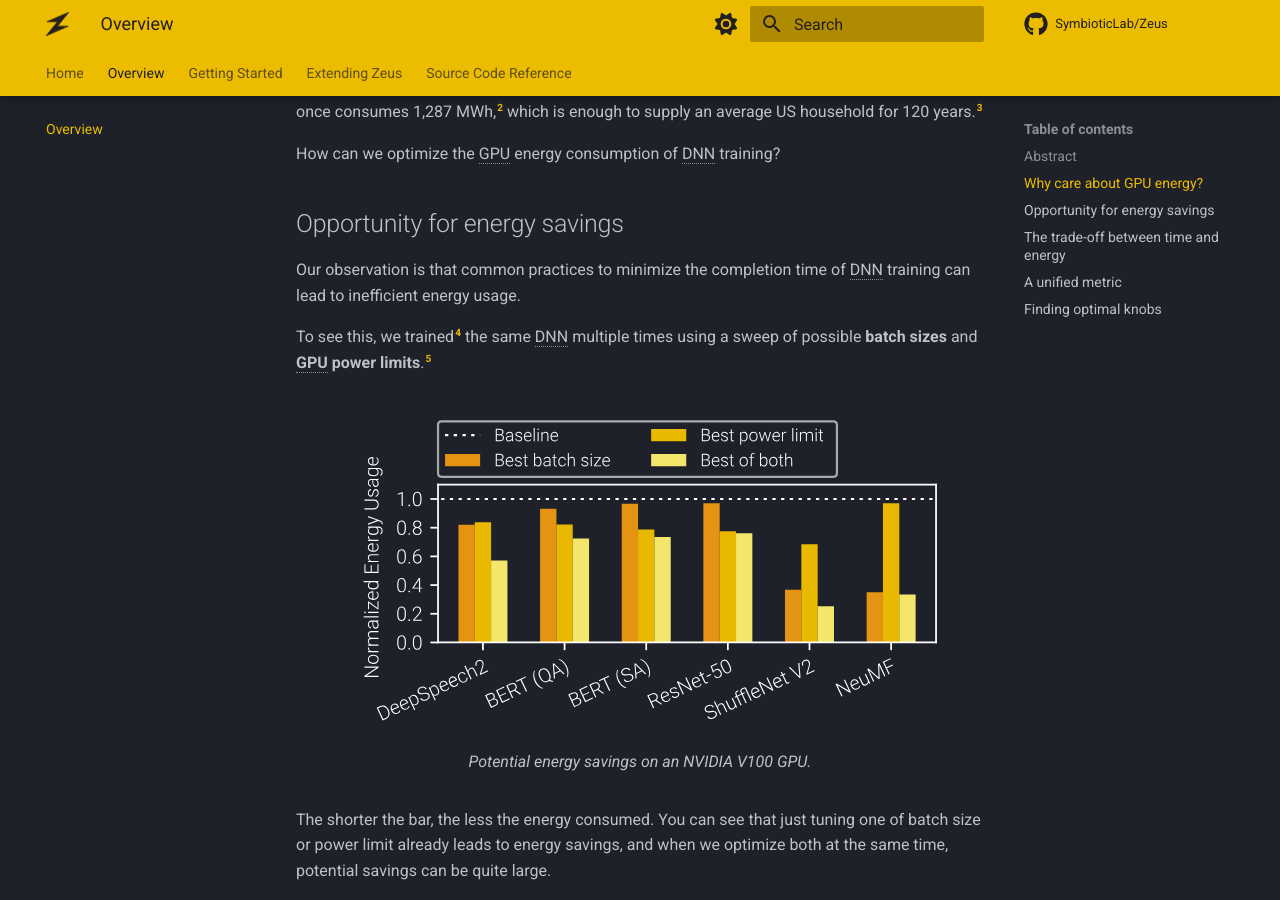
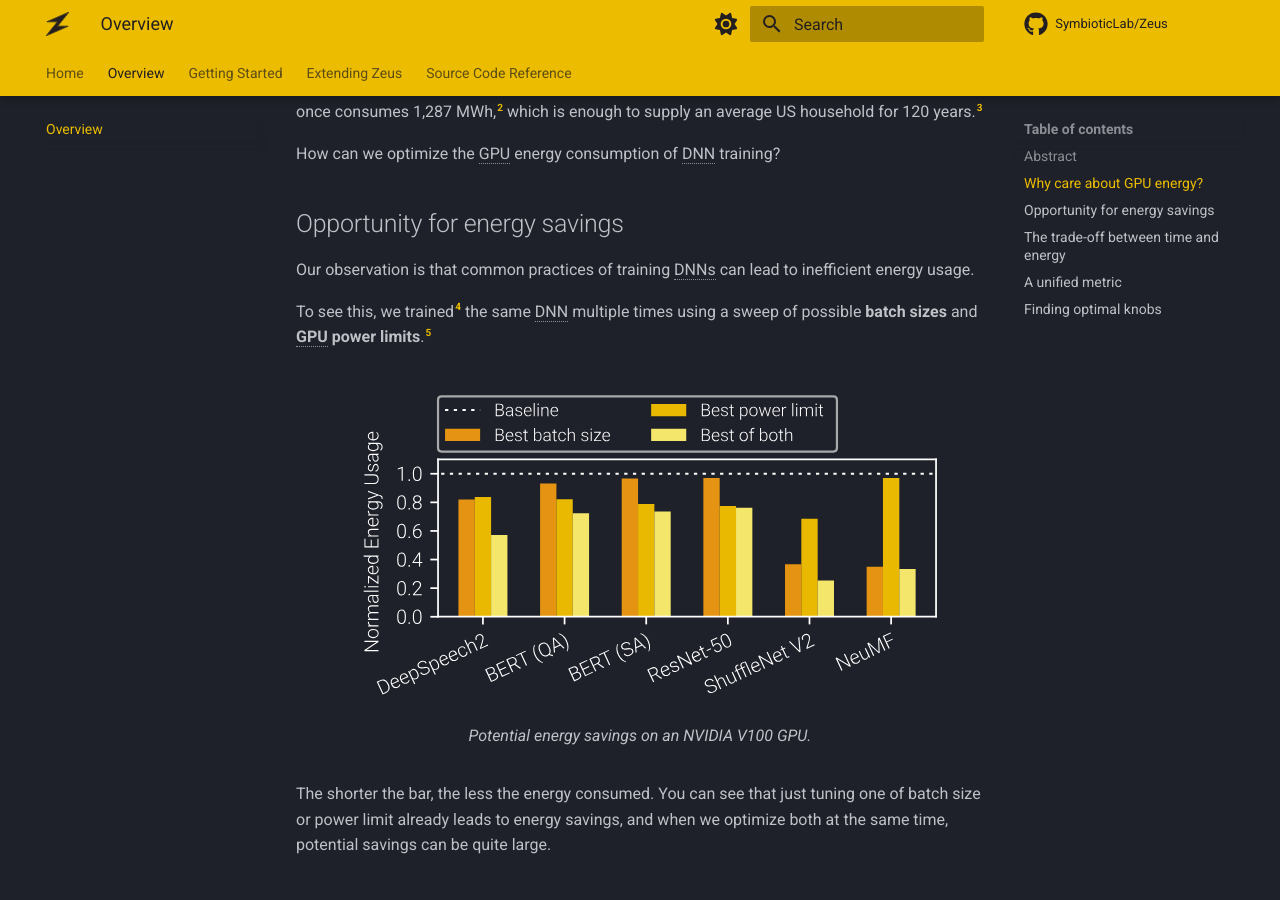
Before and after one commit to ml-energy/zeus, an MkDocs documentation site: the page built from docs/overview/index.md, in a window 1280 px wide and 900 px high, scrolled down 883 px. Built offline with MkDocs 1.6.1 and Material for MkDocs 9.7.7, drawn with Linux system fonts in a browser that asks for light colours; comment, search, counter and statistics services are not loaded.

Commit message:
Docs: Tweak in overview

```diff
--- a/docs/overview/index.md
+++ b/docs/overview/index.md
@@ -31,7 +31,7 @@ How can we optimize the GPU energy consumption of DNN training?
 
 ## Opportunity for energy savings
 
-Our observation is that common practices to minimize the completion time of DNN training can lead to inefficient energy usage.
+Our observation is that common practices of training DNNs can lead to inefficient energy usage.
 
 To see this, we trained[^4] the same DNN multiple times using a sweep of possible **batch sizes** and **GPU power limits**.[^5]
 
```
